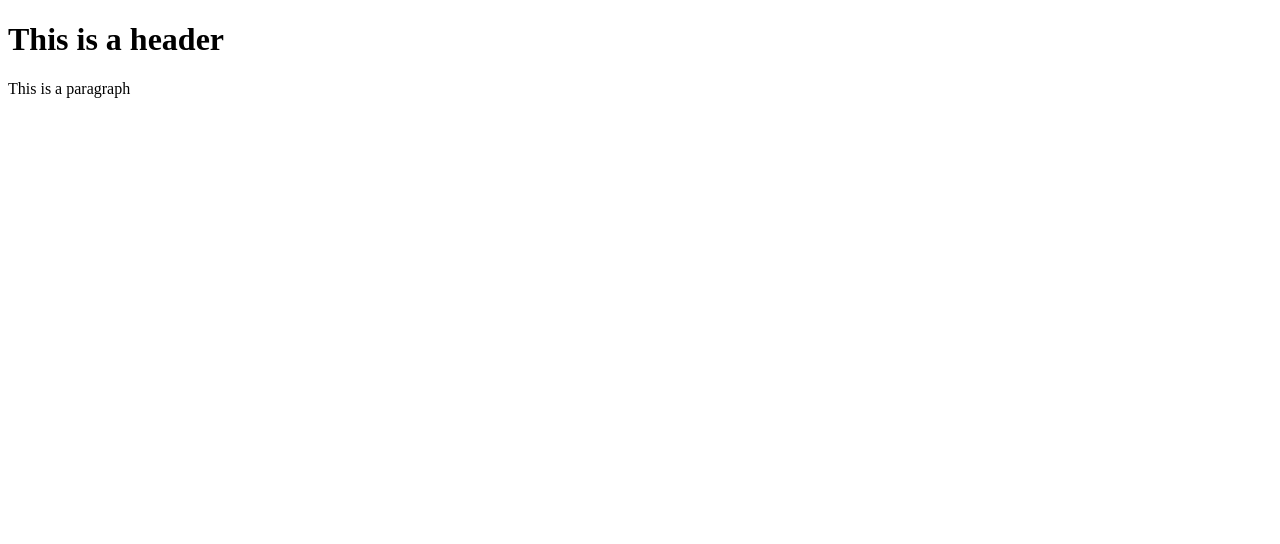
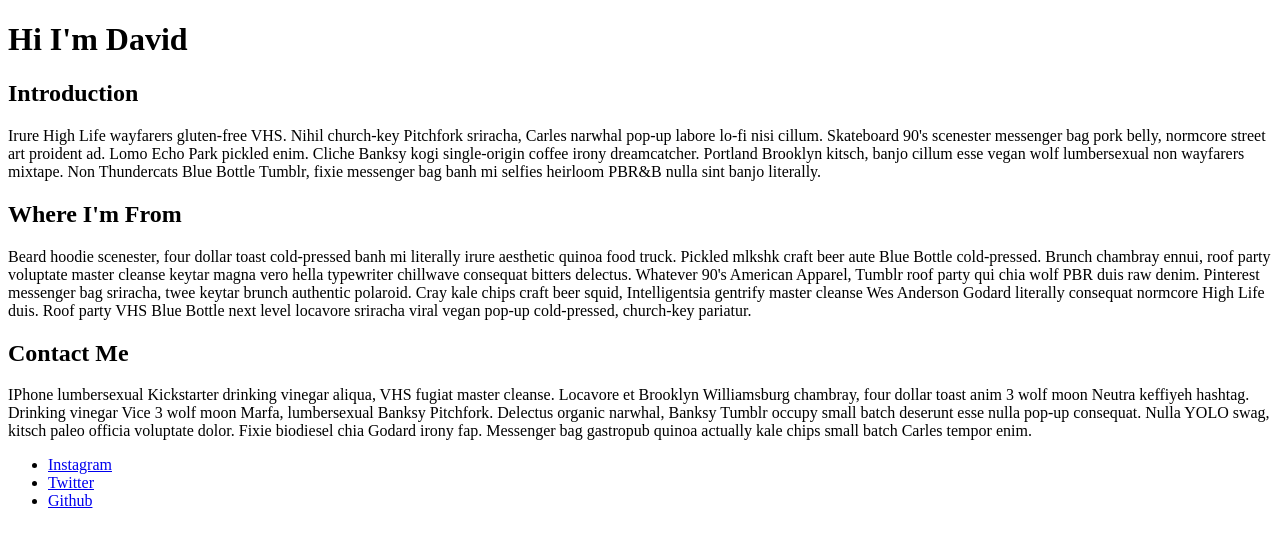
Before and after one commit to DavidSFares/about-me, a plain HTML site: page index.html in a window 1280 px wide. Drawn offline with Linux system fonts and the light colour scheme.

Commit message:
Creating basic Introduction Page in index

```diff
--- a/index.html
+++ b/index.html
@@ -4,9 +4,31 @@
 	<title></title>
 </head>
 <body>
-
-<h1>This is a header</h1>
-<p>This is a paragraph</p>
-
+	<header><h1>Hi I'm David</h1></header>
+	<section class="introduction-section">
+		<h2>Introduction</h2>
+		<p>Irure High Life wayfarers gluten-free VHS. Nihil church-key Pitchfork sriracha, Carles narwhal pop-up labore lo-fi nisi cillum. Skateboard 90's scenester messenger bag pork belly, normcore street art proident ad. Lomo Echo Park pickled enim. Cliche Banksy kogi single-origin coffee irony dreamcatcher. Portland Brooklyn kitsch, banjo cillum esse vegan wolf lumbersexual non wayfarers mixtape. Non Thundercats Blue Bottle Tumblr, fixie messenger bag banh mi selfies heirloom PBR&B nulla sint banjo literally.</p>
+	</section>
+	<section class="location-section">
+		<h2>Where I'm From</h2>
+		<p>Beard hoodie scenester, four dollar toast cold-pressed banh mi literally irure aesthetic quinoa food truck. Pickled mlkshk craft beer aute Blue Bottle cold-pressed. Brunch chambray ennui, roof party voluptate master cleanse keytar magna vero hella typewriter chillwave consequat bitters delectus. Whatever 90's American Apparel, Tumblr roof party qui chia wolf PBR duis raw denim. Pinterest messenger bag sriracha, twee keytar brunch authentic polaroid. Cray kale chips craft beer squid, Intelligentsia gentrify master cleanse Wes Anderson Godard literally consequat normcore High Life duis. Roof party VHS Blue Bottle next level locavore sriracha viral vegan pop-up cold-pressed, church-key pariatur.</p>
+	</section>
+	<section class="contact-section">
+		<h2>Contact Me</h2>
+		<p>IPhone lumbersexual Kickstarter drinking vinegar aliqua, VHS fugiat master cleanse. Locavore et Brooklyn Williamsburg chambray, four dollar toast anim 3 wolf moon Neutra keffiyeh hashtag. Drinking vinegar Vice 3 wolf moon Marfa, lumbersexual Banksy Pitchfork. Delectus organic narwhal, Banksy Tumblr occupy small batch deserunt esse nulla pop-up consequat. Nulla YOLO swag, kitsch paleo officia voluptate dolor. Fixie biodiesel chia Godard irony fap. Messenger bag gastropub quinoa actually kale chips small batch Carles tempor enim.</p>
+	</section>
+	<footer class="my-footer">
+		<ul>
+			<li>
+				<a class="btn" href="http://instagram.com/davidsfares">Instagram</a>
+			</li>
+			<li>
+				<a class="btn" href="http://twitter.com/davidsfares">Twitter</a>
+			</li>
+			<li>
+				<a class="btn" href="http://github.com/davidsfares">Github</a>
+			</li>
+		</ul>
+	</footer>
 </body>
 </html>
```
